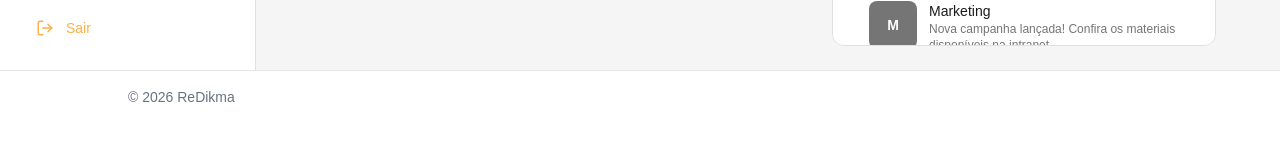
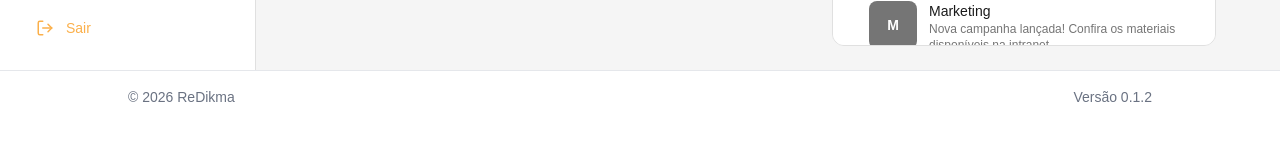
Before and after one commit to dikmadigitallab/redikma, a Next.js app: page /feed in a window 1280 px wide. Shown: the part 649-790 px from the top of the page. Built offline with nearby package versions, Linux system fonts and the light colour scheme; no server answers; the database is empty.

Commit message:
atualização

```diff
--- a/src/app/components/footer.tsx
+++ b/src/app/components/footer.tsx
@@ -1,15 +1,14 @@
+import packageInfo from '../../../package.json'
 
-export function Footer (){
-    return(
-
-<footer className="flex-shrink-0 bg-white border-t border-gray-200">
+export function Footer() {
+  return (
+    <footer className="hidden md:block flex-shrink-0 bg-white border-t border-gray-200">
       <div className="px-[10%] h-20 py-4">
         <div className="flex flex-col sm:flex-row items-center justify-between gap-2 text-sm text-gray-500">
           <span>© 2026 ReDikma</span>
-      <span className="text-gray-500 sm:hidden">Versão 1.0.0</span>
+          <span className="text-gray-500">Versão {packageInfo.version}</span>
         </div>
       </div>
     </footer>
-
-    )
+  );
 }
```
Lines whose indentation alone changed are shown as unchanged.
